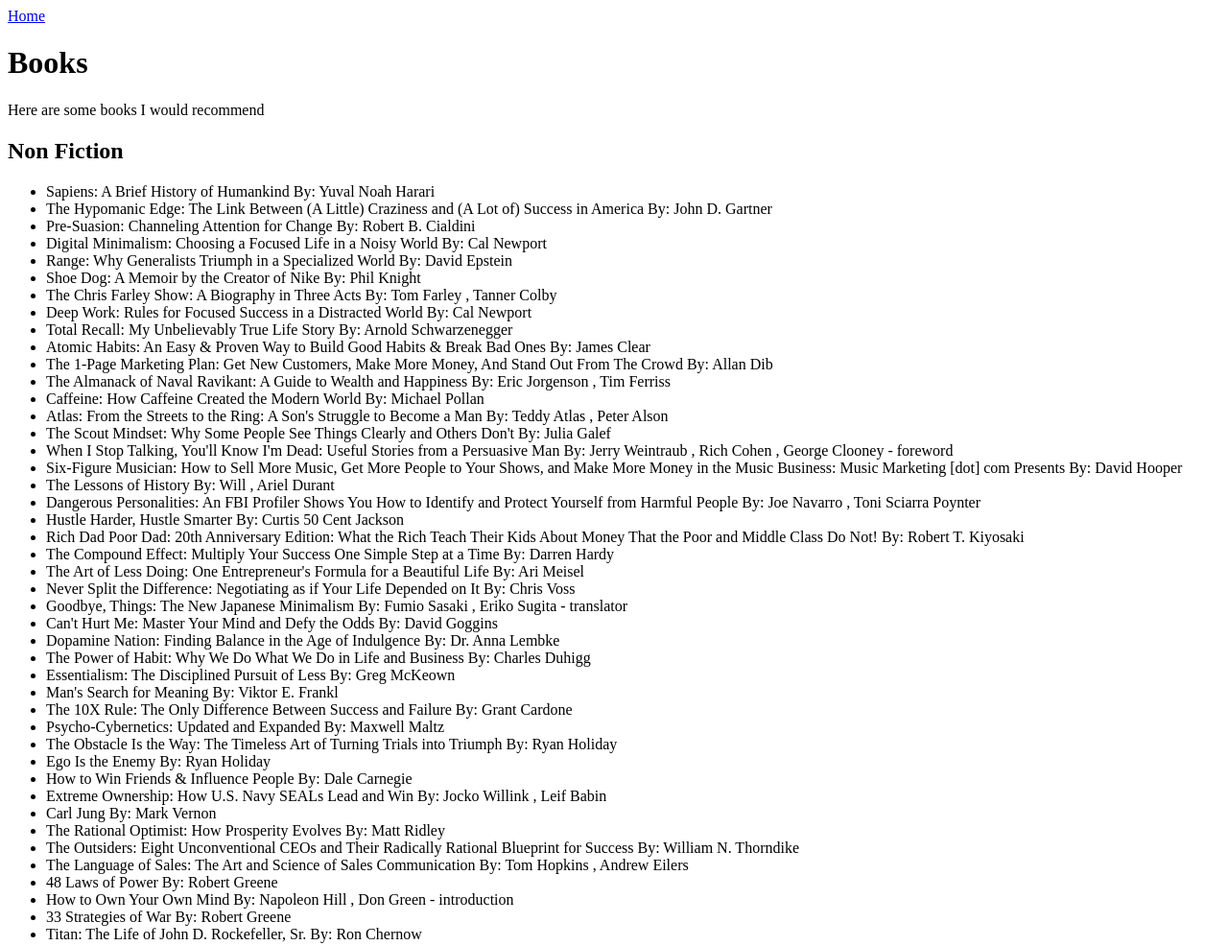
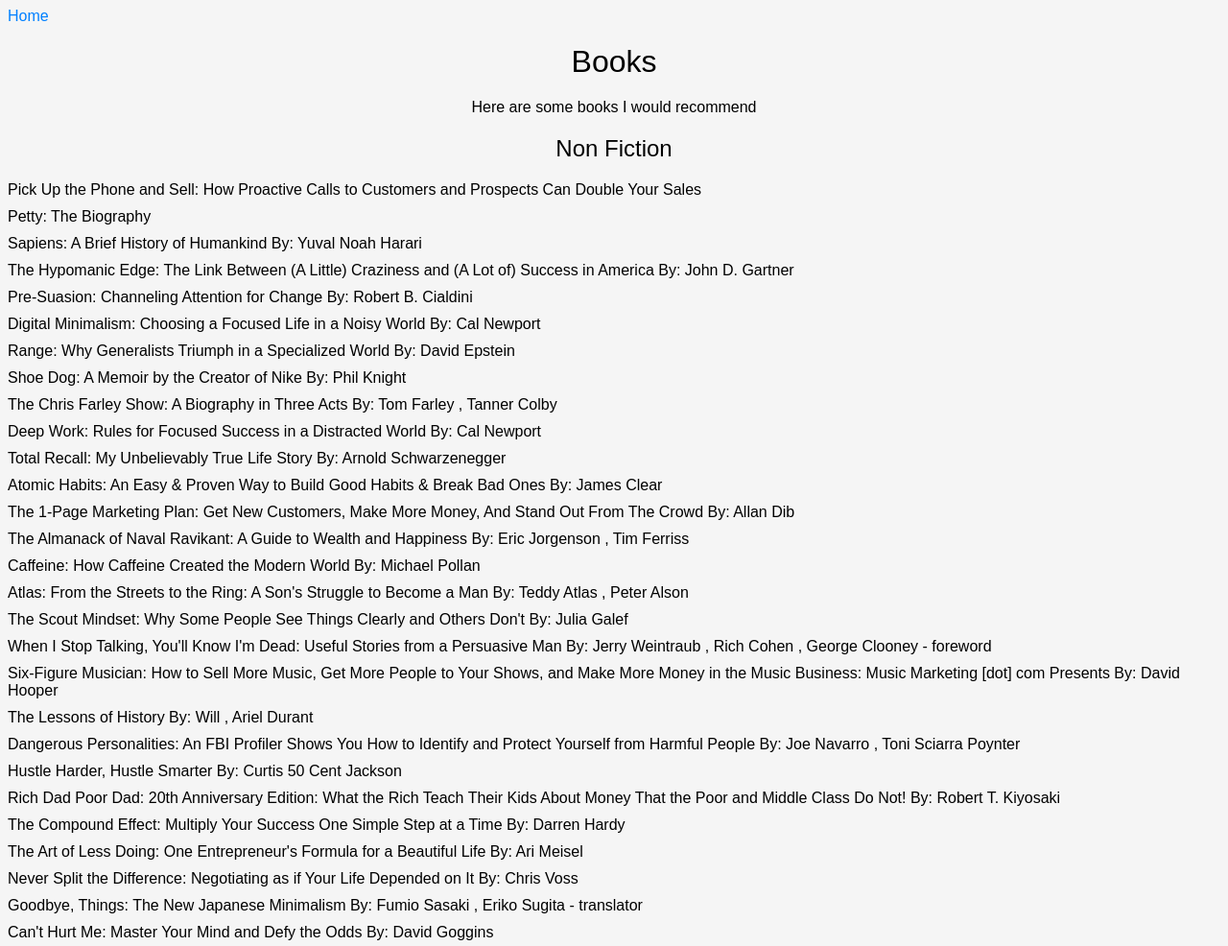
Before and after one commit to cameronargon/cameronargonwebsite, a plain HTML site: page books.html in a window 1280 px wide. Shown: the top 986 px of the page at 96% size. Drawn offline with Linux system fonts and the light colour scheme.

Commit message:
Add files via upload

```diff
--- a/books.html
+++ b/books.html
@@ -5,6 +5,33 @@
  <meta http-equiv="X-UA-Compatible" content="IE=edge">
  <meta name="viewport" content="width=device-width, initial-scale=1.0">
  <title>Books</title>
+ <style>
+  body {
+   background-color: #f5f5f5;
+   font-family: Arial, sans-serif;
+  }
+  a {
+   color: #0080ff;
+   text-decoration: none;
+  }
+  h1, h2 {
+   font-weight: normal;
+   margin: 20px 0;
+   text-align: center;
+  }
+  p {
+   margin: 0 0 20px 0;
+   text-align: center;
+  }
+  ul {
+   margin: 0;
+   padding: 0;
+   list-style: none;
+  }
+  li {
+   margin: 0 0 10px 0;
+  }
+ </style>
 </head>
 <body>
  <a href="index.html">Home</a>
@@ -13,6 +40,8 @@
 
  <h2>Non Fiction</h2>
  <ul>
+   <li>Pick Up the Phone and Sell: How Proactive Calls to Customers and Prospects Can Double Your Sales</li>
+   <li>Petty: The Biography</li>
    <li>Sapiens: A Brief History of Humankind
       By: Yuval Noah Harari</li>
    <li>The Hypomanic Edge: The Link Between (A Little) Craziness and (A Lot of) Success in America
```
